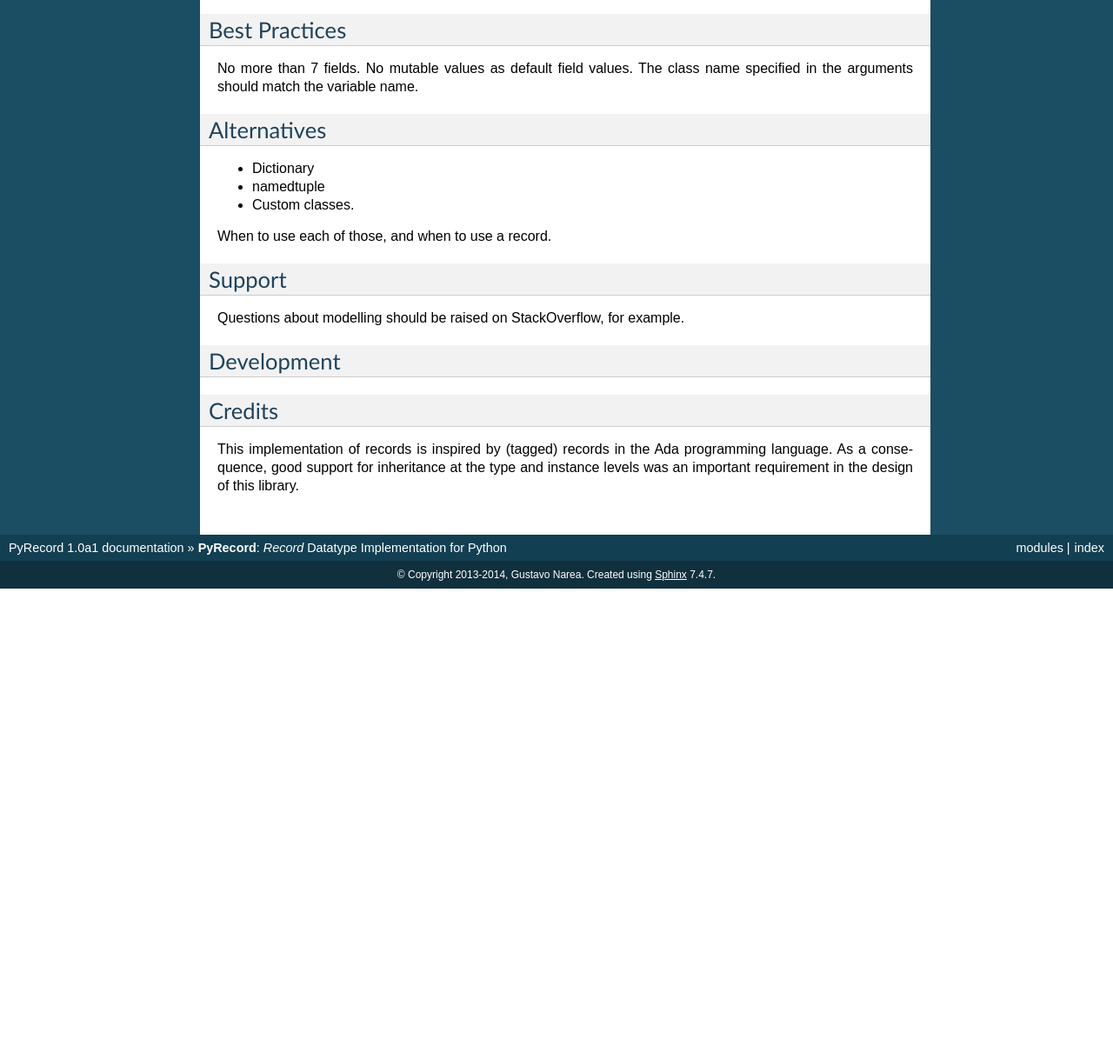
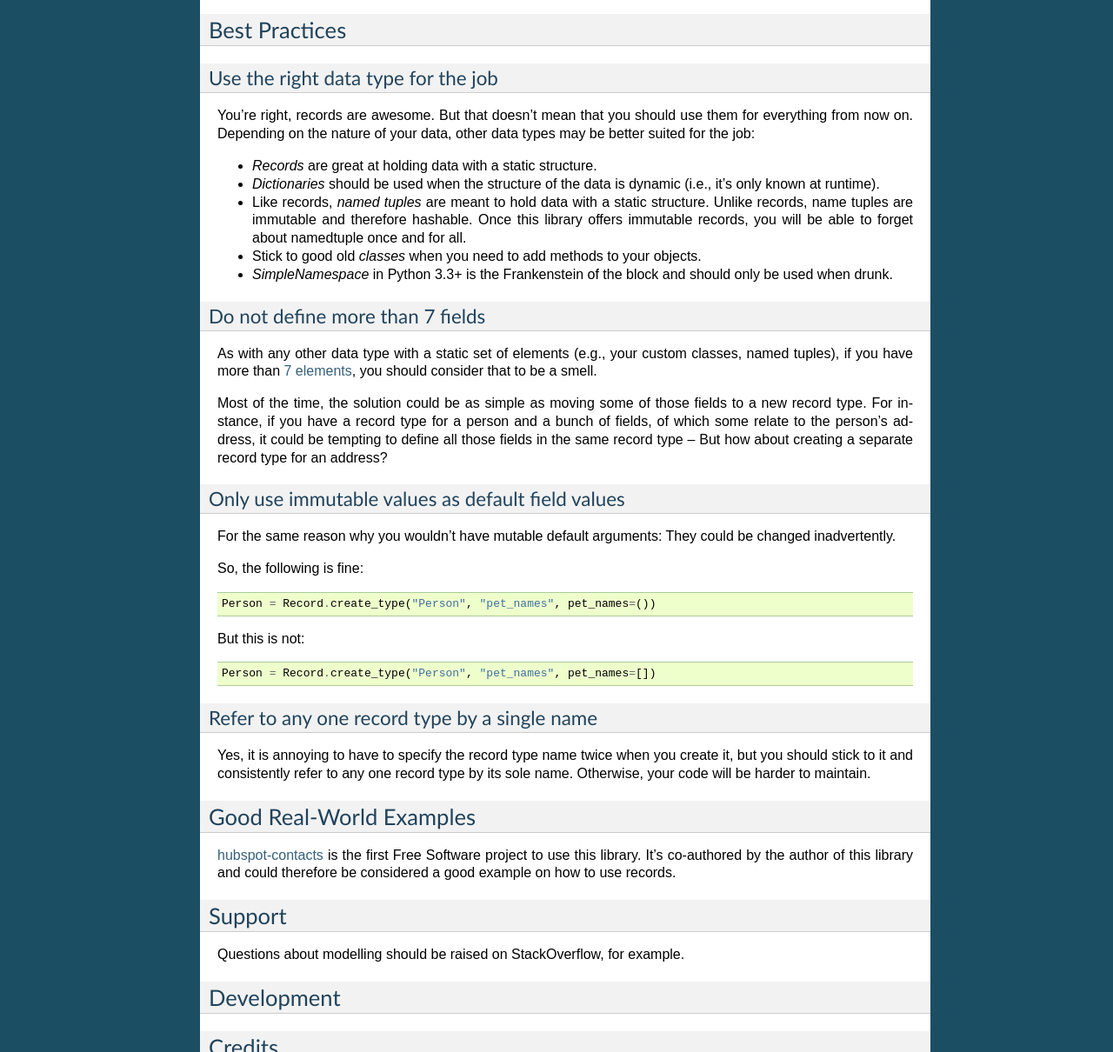
Before and after one commit to gnarea/pyrecord, a Sphinx documentation site: the page built from docs/source/index.rst, in a window 1280 px wide and 1400 px high, scrolled down 2601 px, cut to the strip 190-1400 px from the top of the window. Shown: the whole strip at 87% size. Built offline with Sphinx 7.4.7, drawn with Linux system fonts in a browser that asks for light colours; before the commit the page ends 3468 px from its top, so only the background shows below that; some of the changed text lies outside the part shown.

Commit message:
Documented best practices

```diff
--- a/docs/source/index.rst
+++ b/docs/source/index.rst
@@ -167,19 +167,70 @@ API
 Best Practices
 ==============
 
-No more than 7 fields.
-No mutable values as default field values.
-The class name specified in the arguments should match the variable name.
+Use the right data type for the job
+-----------------------------------
 
-Alternatives
-============
+You're right, records are awesome. But that doesn't mean that you should
+use them for everything from now on. Depending on the nature of your data,
+other data types may be better suited for the job:
 
-- Dictionary
-- namedtuple
-- Custom classes.
+- *Records* are great at holding data with a static structure.
+- *Dictionaries* should be used when the structure of the data is dynamic (i.e.,
+  it's only known at runtime).
+- Like records, *named tuples* are meant to hold data with a static structure.
+  Unlike records, name tuples are immutable and therefore hashable. Once this
+  library offers immutable records, you will be able to forget about
+  namedtuple once and for all.
+- Stick to good old *classes* when you need to add methods to your objects.
+- *SimpleNamespace* in Python 3.3+ is the Frankenstein of the block and should
+  only be used when drunk.
 
 
-When to use each of those, and when to use a record.
+Do not define more than 7 fields
+--------------------------------
+
+As with any other data type with a static set of elements (e.g., your
+custom classes, named tuples), if you have more than `7 elements
+<http://en.wikipedia.org/wiki/The_Magical_Number_Seven,_Plus_or_Minus_Two>`_,
+you should consider that to be a smell.
+
+Most of the time, the solution could be as simple as moving some of those
+fields to a new record type. For instance, if you have a record type for a
+person and a bunch of fields, of which some relate to the person's address, it
+could be tempting to define all those fields in the same record type -- But
+how about creating a separate record type for an address?
+
+
+Only use immutable values as default field values
+-------------------------------------------------
+
+For the same reason why you wouldn't have mutable default arguments: They could
+be changed inadvertently.
+
+So, the following is fine::
+
+    Person = Record.create_type("Person", "pet_names", pet_names=())
+
+But this is not::
+
+    Person = Record.create_type("Person", "pet_names", pet_names=[])
+
+
+Refer to any one record type by a single name
+---------------------------------------------
+
+Yes, it is annoying to have to specify the record type name twice when you
+create it, but you should stick to it and consistently refer to any one
+record type by its sole name. Otherwise, your code will be harder to maintain.
+
+
+Good Real-World Examples
+========================
+
+`hubspot-contacts <http://pythonhosted.org/hubspot-contacts/>`_ is the first
+Free Software project to use this library. It's co-authored by the author of
+this library and could therefore be considered a good example on how to use
+records.
 
 
 Support
```
